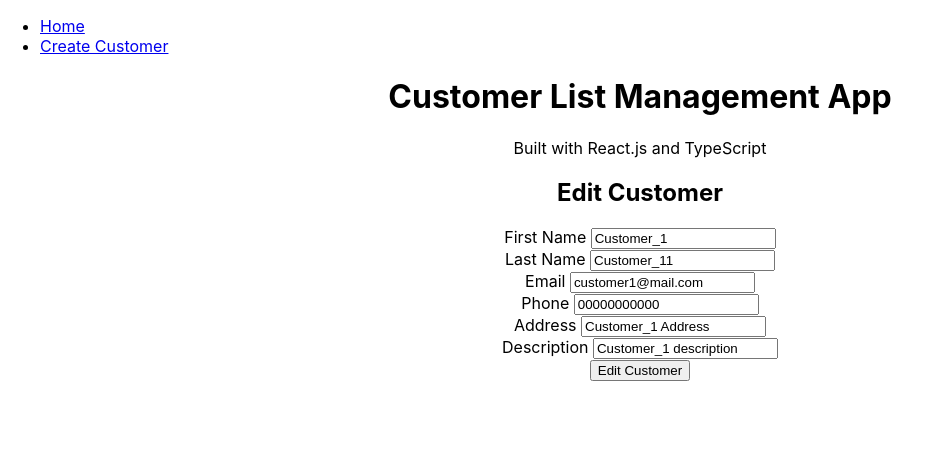
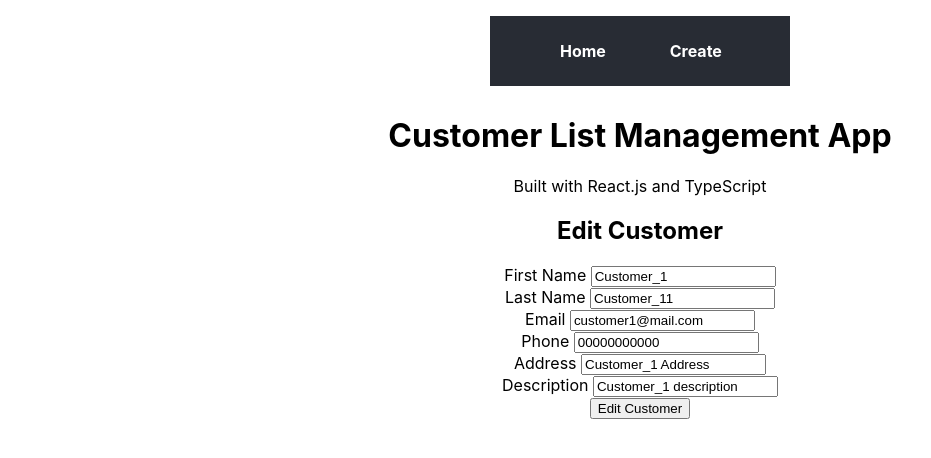
Before and after one commit to Mauricio-xxi/react_typescript, a React (Create React App) app in the folder my-app/: page /edit/1 in a window 1280 px wide. Shown: the top 458 px of the page, without its empty margins (0-931 px from the left). Built offline with nearby package versions, Linux system fonts and the light colour scheme; data requests are answered from the project's data file.

Commit message:
add bootstrap style

```diff
--- a/my-app/src/App.css
+++ b/my-app/src/App.css
@@ -32,7 +32,66 @@
   from {
     transform: rotate(0deg);
   }
+
   to {
     transform: rotate(360deg);
   }
 }
+
+
+@import 'https://maxcdn.bootstrapcdn.com/bootstrap/4.0.0/css/bootstrap.min.css';
+
+.form-wrapper {
+  width: 500px;
+  margin: 0 auto;
+}
+
+.App {
+  text-align: center;
+  margin-top: 30px;
+}
+
+nav {
+  width: 300px;
+  margin: 0 auto;
+  background: #282c34;
+  height: 70px;
+  line-height: 70px;
+}
+
+nav ul li {
+  display: inline;
+  list-style-type: none;
+  text-align: center;
+  padding: 30px;
+}
+
+nav ul li a {
+  margin: 50px 0;
+  font-weight: bold;
+  color: white;
+  text-decoration: none;
+}
+
+nav ul li a:hover {
+  color: white;
+  text-decoration: none;
+}
+
+table {
+  margin-top: 50px;
+}
+
+.App-link {
+  color: #61dafb;
+}
+
+@keyframes App-logo-spin {
+  from {
+    transform: rotate(0deg);
+  }
+
+  to {
+    transform: rotate(360deg);
+  }
+}
```
